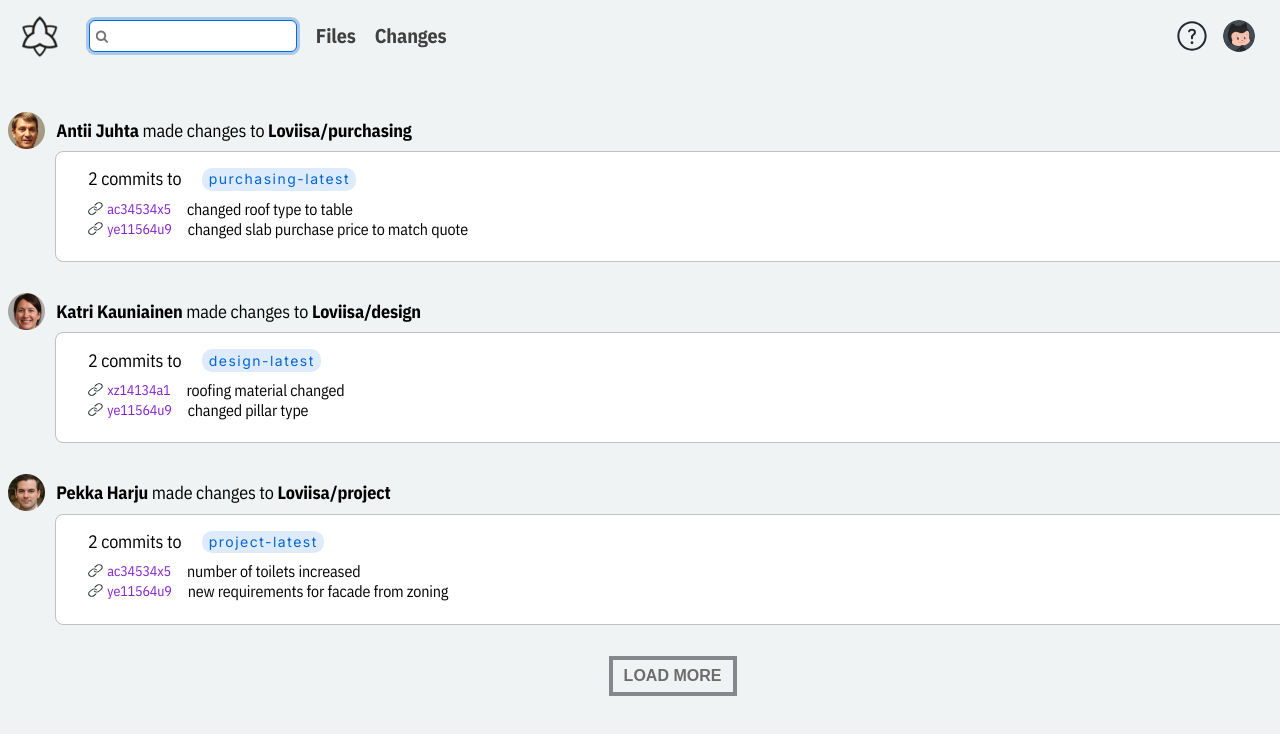
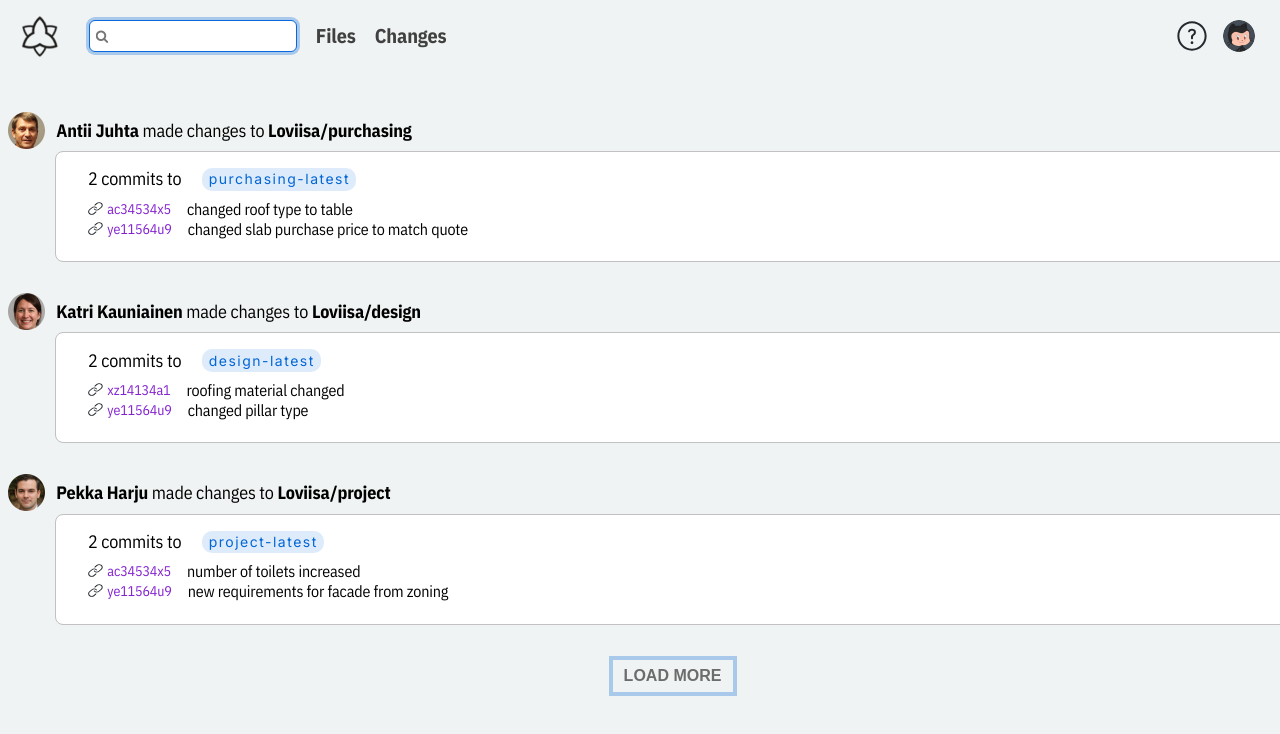
Before and after one commit to JatinThakur14/demohub, a Vue app: page /changes in a window 1280 px wide. Shown: the top 734 px of the page. Built offline with nearby package versions, Linux system fonts and the light colour scheme.

Commit message:
Changed the color of button

```diff
--- a/src/components/LoadButton.vue
+++ b/src/components/LoadButton.vue
@@ -1,22 +1,18 @@
 <script setup lang="ts">
-import { ref } from "vue";
+import { ref, watchEffect } from "vue";
 import { useCounterStore } from "@/stores/counter";
 const butt = ref<null | { disabled: boolean }>(null);
 const store = useCounterStore();
-
-function loadMoreButton() {
-  console.log(store.limit, store.changes.length);
-  if (store.limit === store.changes.length && butt.value != null) {
-    console.log("Limit Reached");
+watchEffect(() => {
+  if (store.limit === store.changes.length && butt.value != null)
     butt.value.disabled = true;
-  } else store.limit++;
-}
+});
 </script>
 <template>
-  <button ref="butt" class="button" @click="loadMoreButton">LOAD MORE</button>
+  <button ref="butt" class="button" @click="store.limit++">LOAD MORE</button>
 </template>
 <style scoped lang="scss">
-.button {
+button {
   width: 8rem;
   height: 2.5rem;
   color: #6c6c6c;
@@ -24,6 +20,9 @@ function loadMoreButton() {
   font-size: 16px;
   font-weight: 700;
   background-color: transparent;
-  border: 4px solid rgba(27, 31, 36, 0.5);
+  border: 4px solid /*#00f5*/ #a9c9ea;
+  &:disabled {
+    border-color: grey;
+  }
 }
 </style>
```
